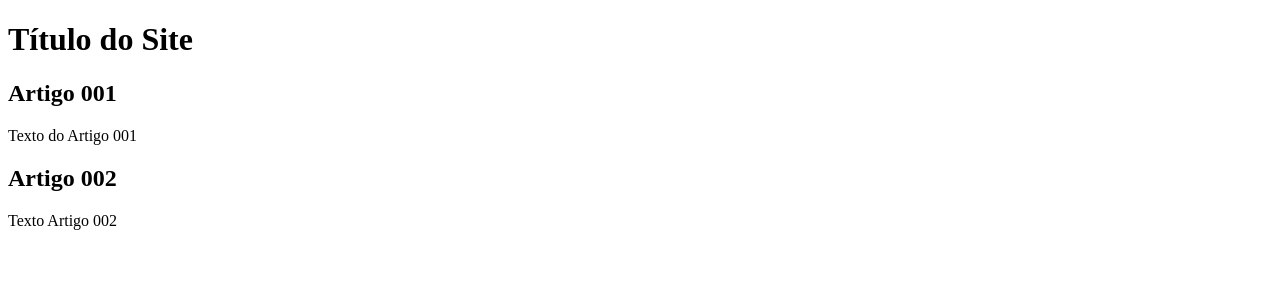
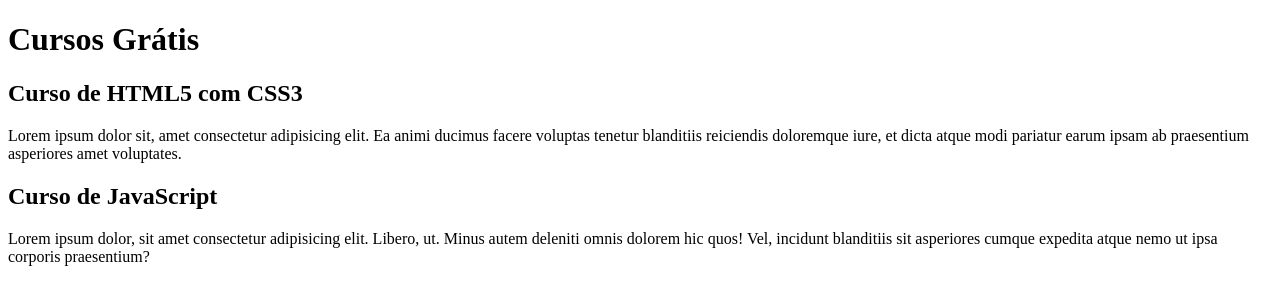
Before and after one commit to VictorBion/projeto-site, a plain HTML site: page index.html in a window 1280 px wide. Drawn offline with Linux system fonts and the light colour scheme.

Commit message:
comecei a escrever o conteúdo

```diff
--- a/index.html
+++ b/index.html
@@ -8,15 +8,15 @@
 <body>
     <main>
         <header>
-            <h1>Título do Site</h1>
+            <h1>Cursos Grátis</h1>
         </header>
         <article>
-            <h2>Artigo 001</h2>
-            <p>Texto do Artigo 001</p>
+            <h2>Curso de HTML5 com CSS3</h2>
+            <p>Lorem ipsum dolor sit, amet consectetur adipisicing elit. Ea animi ducimus facere voluptas tenetur blanditiis reiciendis doloremque iure, et dicta atque modi pariatur earum ipsam ab praesentium asperiores amet voluptates.</p>
         </article>
         <article>
-            <h2>Artigo 002</h2>
-            <p>Texto Artigo 002</p>
+            <h2>Curso de JavaScript</h2>
+            <p>Lorem ipsum dolor, sit amet consectetur adipisicing elit. Libero, ut. Minus autem deleniti omnis dolorem hic quos! Vel, incidunt blanditiis sit asperiores cumque expedita atque nemo ut ipsa corporis praesentium?</p>
         </article>
     </main>
 </body>
```
